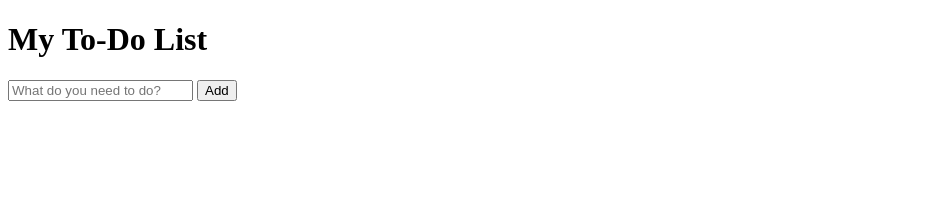
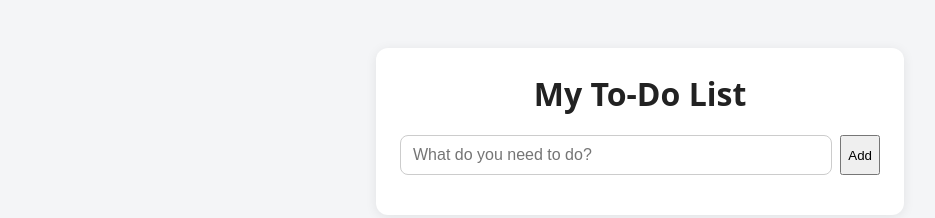
Before and after one commit to sol-wizard/blotz-todo-page-demo-1118-1911, a plain HTML site: page index.html in a window 1280 px wide. Shown: the whole page, without its empty margins (0-935 px from the left). Drawn offline with Linux system fonts and the light colour scheme.

Commit message:
Add stylesheet: centred layout and spacing

```diff
--- a/index.html
+++ b/index.html
@@ -4,13 +4,16 @@
     <meta charset="UTF-8" />
     <meta name="viewport" content="width=device-width, initial-scale=1.0" />
     <title>My To-Do List</title>
+    <link rel="stylesheet" href="style.css" />
   </head>
   <body>
+    <main class="container">
       <h1>My To-Do List</h1>
       <div class="add-row">
         <input id="task-input" type="text" placeholder="What do you need to do?" />
         <button id="add-button">Add</button>
       </div>
       <ul id="task-list"></ul>
+    </main>
   </body>
 </html>
--- /dev/null
+++ b/style.css
@@ -0,0 +1,43 @@
+body {
+  font-family: system-ui, -apple-system, sans-serif;
+  background: #f4f5f7;
+  color: #222;
+  margin: 0;
+  display: flex;
+  justify-content: center;
+}
+
+.container {
+  width: 100%;
+  max-width: 480px;
+  margin: 48px 16px;
+  padding: 24px;
+  background: #fff;
+  border-radius: 12px;
+  box-shadow: 0 2px 12px rgba(0, 0, 0, 0.08);
+}
+
+h1 {
+  margin: 0 0 20px;
+  text-align: center;
+}
+
+.add-row {
+  display: flex;
+  gap: 8px;
+  margin-bottom: 16px;
+}
+
+#task-input {
+  flex: 1;
+  padding: 10px 12px;
+  font-size: 16px;
+  border: 1px solid #ccc;
+  border-radius: 8px;
+}
+
+#task-list {
+  list-style: none;
+  padding: 0;
+  margin: 0;
+}
```
Lines whose indentation alone changed are shown as unchanged.
